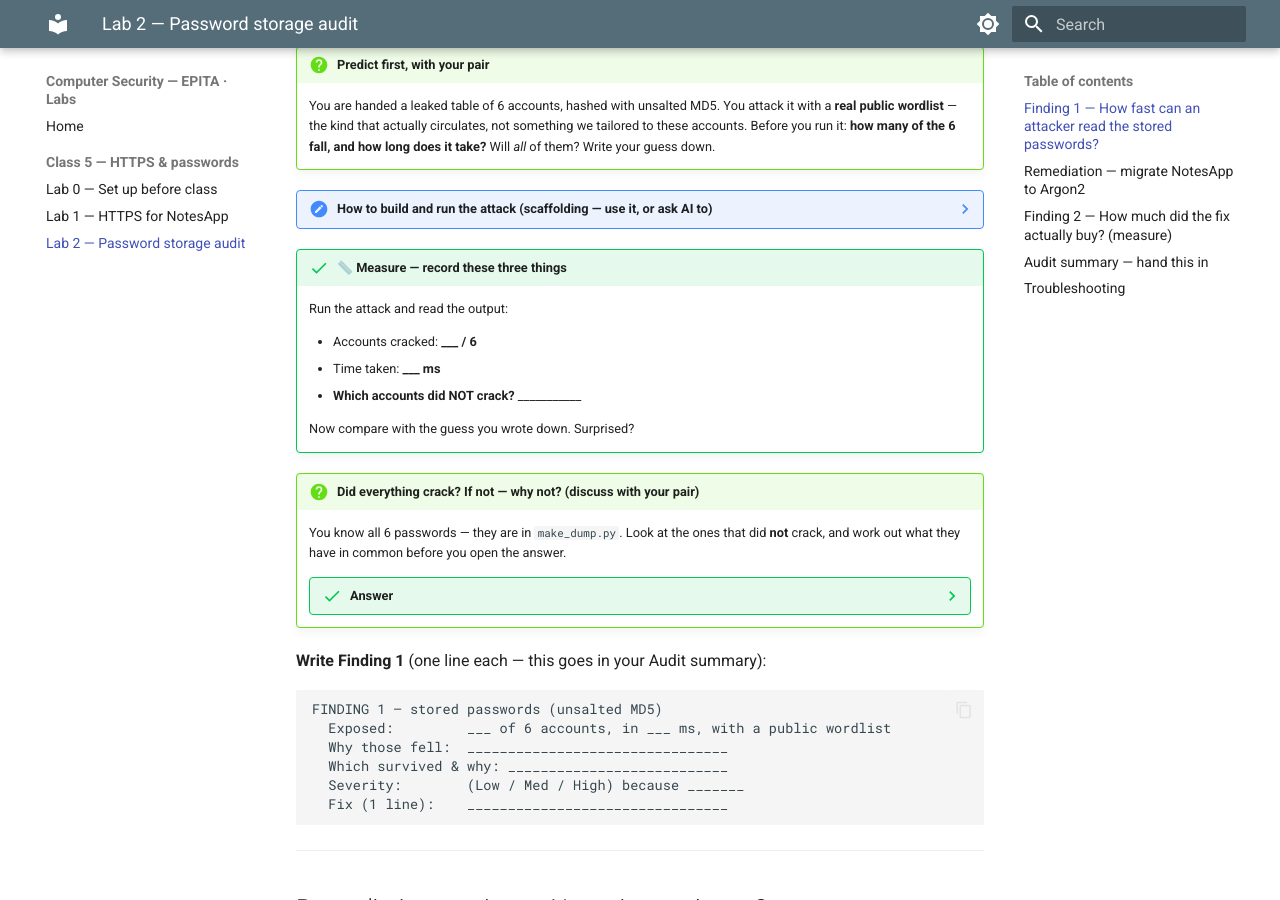
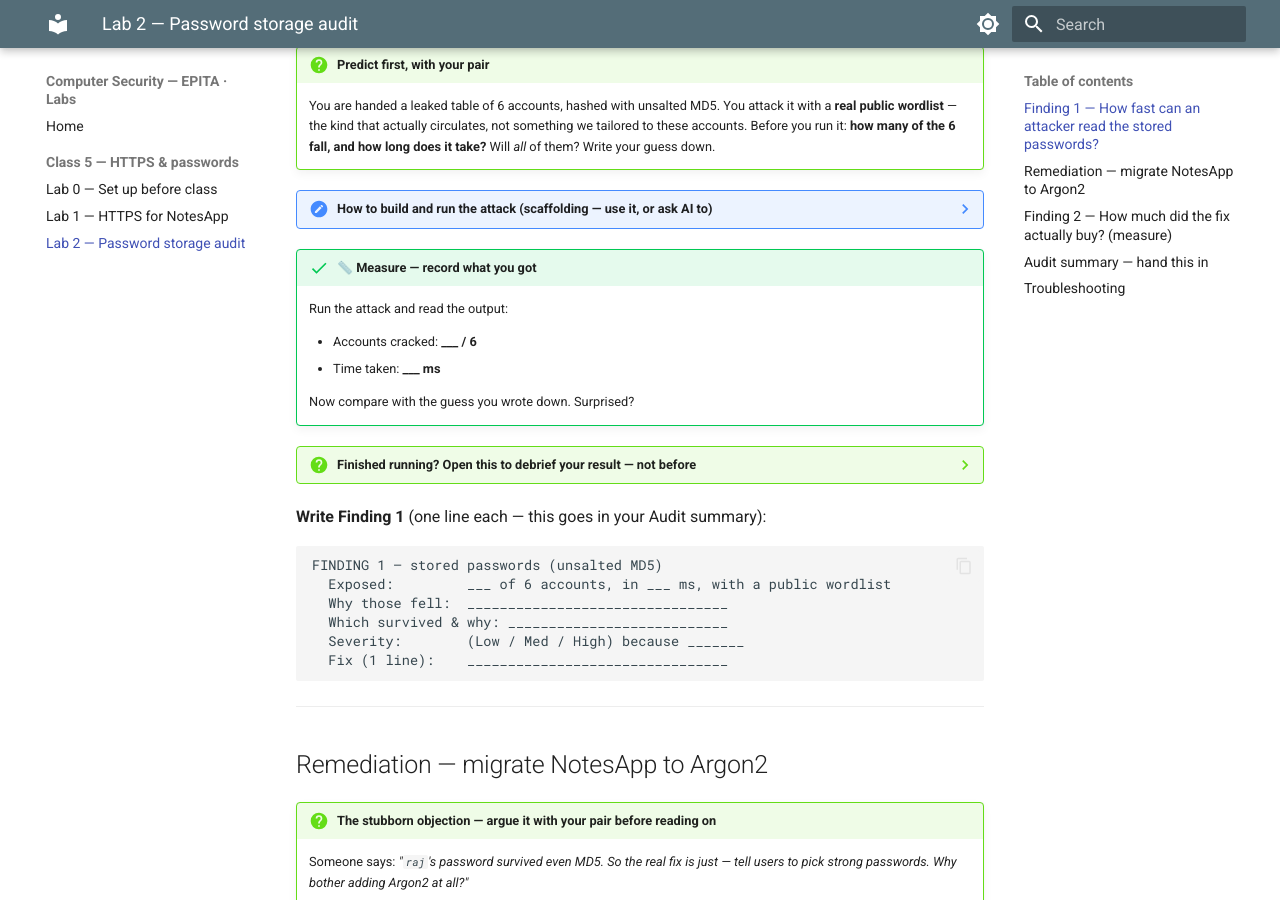
Before and after one commit to KristenPire/epita-security-labs, an MkDocs documentation site: the page built from docs/class5/password-audit.md, in a window 1280 px wide and 900 px high, scrolled down 749 px. Built offline with MkDocs 1.6.1 and Material for MkDocs 9.7.7, drawn with Linux system fonts in a browser that asks for light colours.

Commit message:
Hide the whole crack debrief behind a neutral fold (no survivor leak)
Measure box now records only count+time; the 'some survived' fact and the why
live inside a neutral 'open after running' collapsible with a nested answer.

Co-Authored-By: Claude Opus 4.8 <noreply@anthropic.com>

```diff
--- a/docs/class5/password-audit.md
+++ b/docs/class5/password-audit.md
@@ -97,20 +97,19 @@ You are going to measure how strong that actually is.
     Run it: `python3 crack/make_dump.py && python3 crack/crack.py`
     (Windows: use `python` instead of `python3`.)
 
-!!! success "📏 Measure — record these three things"
+!!! success "📏 Measure — record what you got"
     Run the attack and read the output:
 
     - Accounts cracked: **___ / 6**
     - Time taken: **___ ms**
-    - **Which accounts did NOT crack?** ___________
 
     Now compare with the guess you wrote down. Surprised?
 
-!!! question "Did everything crack? If not — why not? (discuss with your pair)"
-    You know all 6 passwords — they are in `make_dump.py`. Look at the ones that did **not** crack,
-    and work out what they have in common before you open the answer.
+??? question "Finished running? Open this to debrief your result — not before"
+    Did **every** account fall? Look at your output. If any held out, work out what those passwords
+    have in common before you open the answer. You know all 6 — they are in `make_dump.py`.
 
-    ??? success "Answer"
+    ??? success "The answer"
         Two accounts survived. `marie` used `mariepw` — not a dictionary word, so it is not in the
         public list (yet — see the bonus). `raj` used a long random password that no wordlist
         contains. **Cracking is not magic.** It feeds on weak and predictable passwords. A fast,
```
